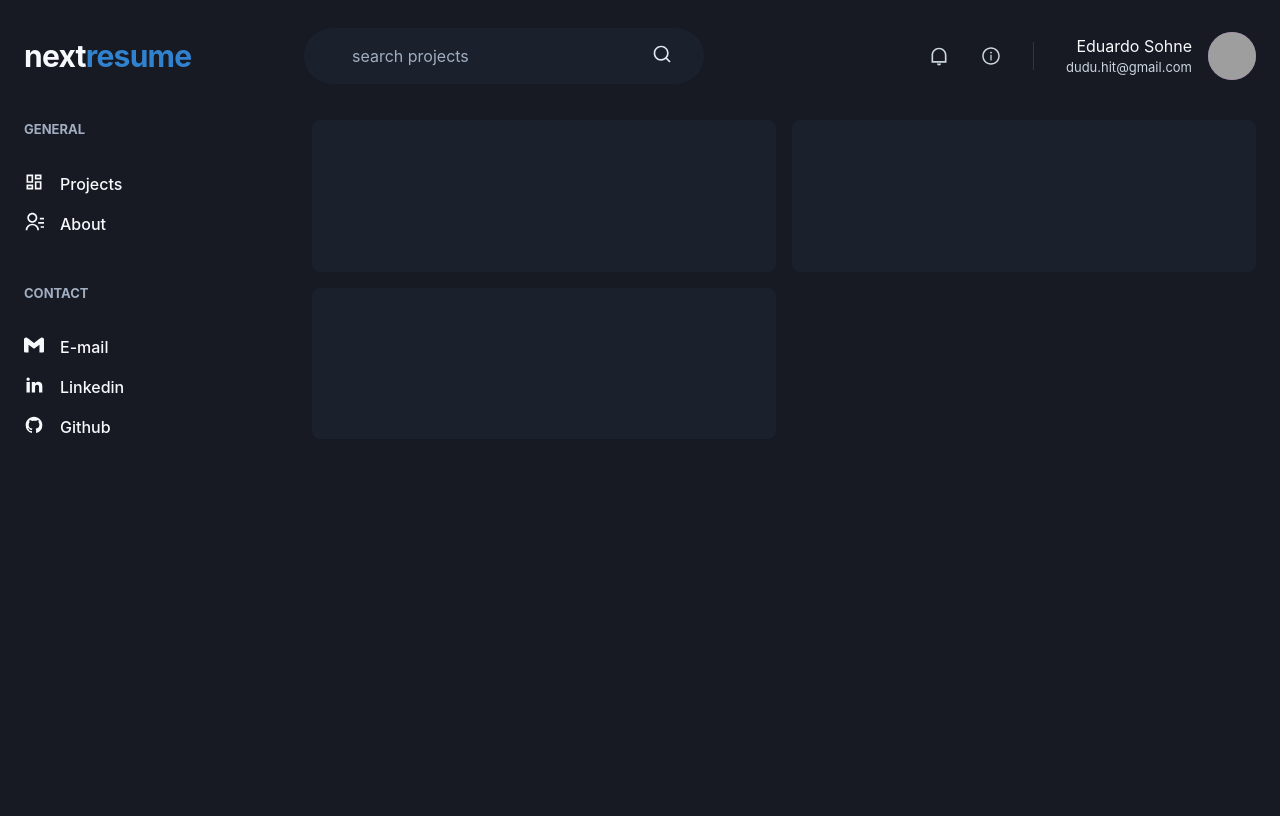
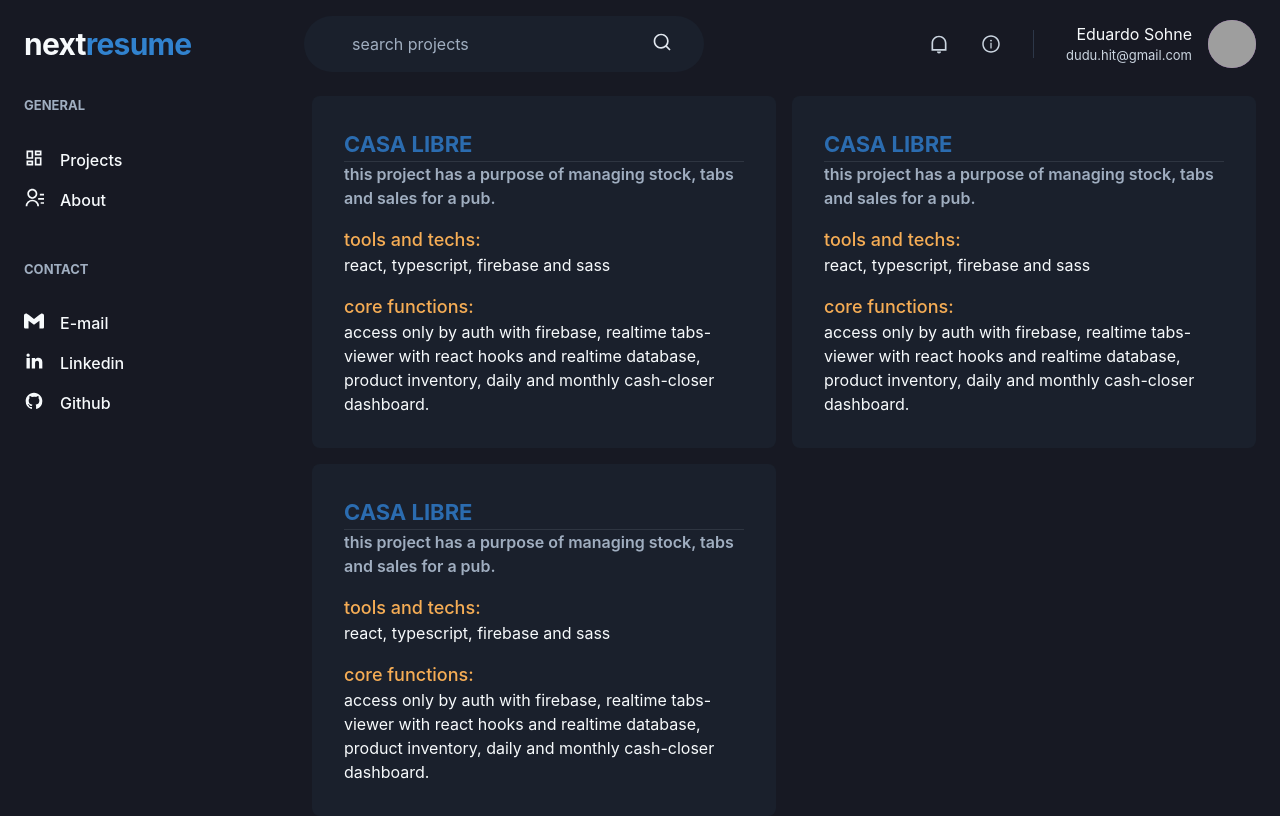
Before and after one commit to dudusohne/nextresume, a Next.js app: page /home in a window 1280 px wide. Built offline with nearby package versions, Linux system fonts and the light colour scheme; grey boxes are pictures that could not be loaded.

Commit message:
update home

```diff
--- a/src/pages/about.tsx
+++ b/src/pages/about.tsx
@@ -25,6 +25,8 @@ export default function About() {
                                     <Th>NAME / EMAIL</Th>
                                     <Th>BIRTHDATE</Th>
                                     <Th>CITY/STATE</Th>
+                                    <Th>PRO EXP TIME</Th>
+                                    <Th>CONDING IN REACT</Th>
                                     <Th w="8"></Th>
                                 </Tr>
                             </Thead>
--- a/src/pages/home.tsx
+++ b/src/pages/home.tsx
@@ -1,4 +1,4 @@
-import { Flex, SimpleGrid, Box, Text, theme } from '@chakra-ui/react'
+import { Flex, SimpleGrid, Box, Text, Divider, Stack } from '@chakra-ui/react'
 import { Header } from '../components/Header'
 import { Sidebar } from '../components/Sidebar'
 
@@ -11,10 +11,67 @@ export default function Home() {
 
                 <SimpleGrid flex="1" gap="4" minChildWidth={320} align="flex-start">
                     <Box p="8" bg="gray.800" borderRadius={8}>
+                        <Stack spacing="4">
+                            <Box>
+                                <Text as="span" color="blue.600" fontWeight="bold" fontSize={22}>CASA LIBRE</Text>
+                                <Divider opacity="0.1" />
+                                <Text color="gray.400" fontWeight="600">this project has a purpose of managing stock, tabs and sales for a pub.</Text>
+                            </Box>
+                            <Box>
+                                <Text as="span" color="orange.300" fontWeight="500" fontSize={18}>tools and techs:</Text>
+                                <Text>react, typescript, firebase and sass</Text>
+                            </Box>
+                            <Box>
+                                <Text as="span" color="orange.300" fontWeight="500" fontSize={18}>core functions:</Text>
+                                <Text>
+                                    access only by auth with firebase,
+                                    realtime tabs-viewer with react hooks and realtime database,
+                                    product inventory, daily and monthly cash-closer dashboard.
+                                </Text>
+                            </Box>
+                        </Stack>
                     </Box>
                     <Box p="8" bg="gray.800" borderRadius={8}>
+                        <Stack spacing="4">
+                            <Box>
+                                <Text as="span" color="blue.600" fontWeight="bold" fontSize={22}>CASA LIBRE</Text>
+                                <Divider opacity="0.1" />
+                                <Text color="gray.400" fontWeight="600">this project has a purpose of managing stock, tabs and sales for a pub.</Text>
+                            </Box>
+                            <Box>
+                                <Text as="span" color="orange.300" fontWeight="500" fontSize={18}>tools and techs:</Text>
+                                <Text>react, typescript, firebase and sass</Text>
+                            </Box>
+                            <Box>
+                                <Text as="span" color="orange.300" fontWeight="500" fontSize={18}>core functions:</Text>
+                                <Text>
+                                    access only by auth with firebase,
+                                    realtime tabs-viewer with react hooks and realtime database,
+                                    product inventory, daily and monthly cash-closer dashboard.
+                                </Text>
+                            </Box>
+                        </Stack>
                     </Box>
                     <Box p="8" bg="gray.800" borderRadius={8}>
+                        <Stack spacing="4">
+                            <Box>
+                                <Text as="span" color="blue.600" fontWeight="bold" fontSize={22}>CASA LIBRE</Text>
+                                <Divider opacity="0.1" />
+                                <Text color="gray.400" fontWeight="600">this project has a purpose of managing stock, tabs and sales for a pub.</Text>
+                            </Box>
+                            <Box>
+                                <Text as="span" color="orange.300" fontWeight="500" fontSize={18}>tools and techs:</Text>
+                                <Text>react, typescript, firebase and sass</Text>
+                            </Box>
+                            <Box>
+                                <Text as="span" color="orange.300" fontWeight="500" fontSize={18}>core functions:</Text>
+                                <Text>
+                                    access only by auth with firebase,
+                                    realtime tabs-viewer with react hooks and realtime database,
+                                    product inventory, daily and monthly cash-closer dashboard.
+                                </Text>
+                            </Box>
+                        </Stack>
                     </Box>
                 </SimpleGrid>
             </Flex>
```
